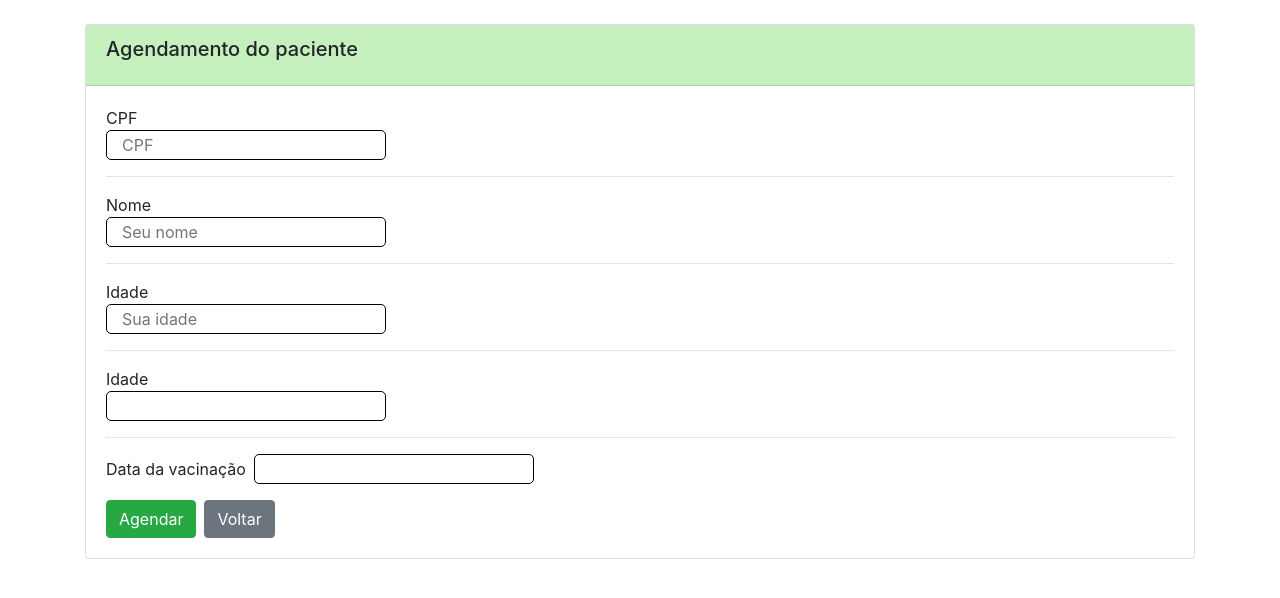
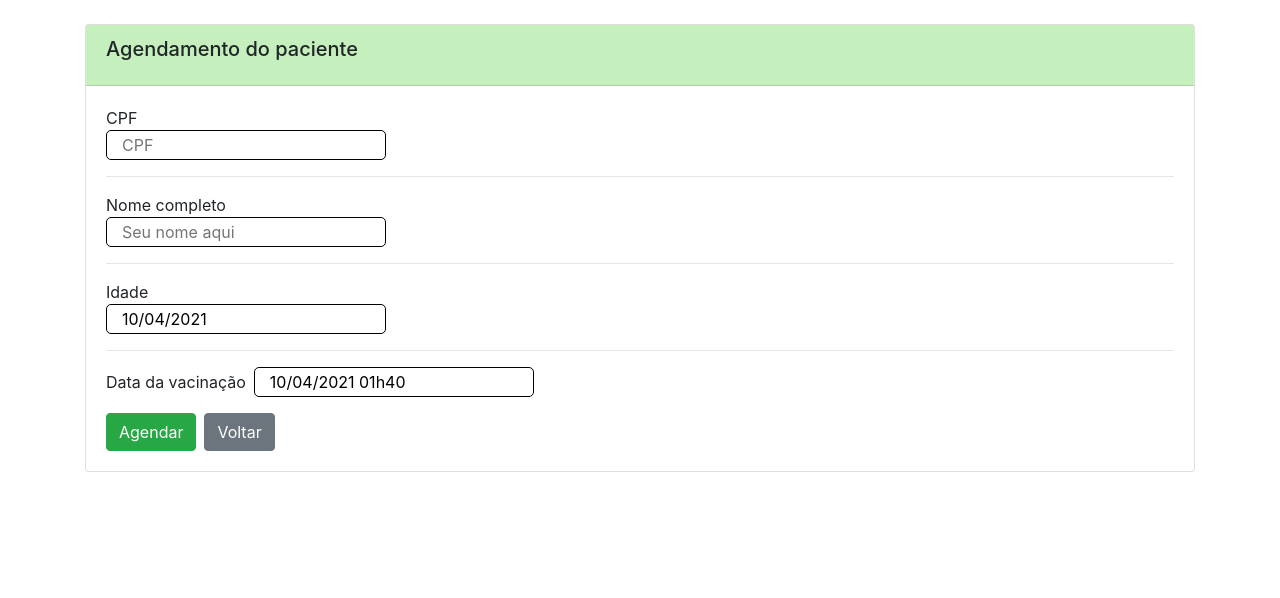
Before and after one commit to tihemetene/desafio-pitang-front, a React (Create React App) app in the folder frontend/: page /user-access in a window 1280 px wide. Shown: the top 598 px of the page. Built offline with nearby package versions, Linux system fonts and the light colour scheme.

Commit message:
Consertado problemas no form, e agora com validações funcionando.

```diff
--- a/frontend/src/components/Agendamentos/index.jsx
+++ b/frontend/src/components/Agendamentos/index.jsx
@@ -1,10 +1,10 @@
 import React from 'react';
-import { Button } from 'react-bootstrap';
 import List from '../List';
 import api from '../../util/api'
+import { Button } from 'react-bootstrap'
 import { toast } from 'react-toastify';
 
-const Agendamentos = () => {
+const Agendamentos = ( {history} ) => {
 
   const remove = async (user) =>{
     try{
@@ -40,6 +40,9 @@ const Agendamentos = () => {
           <input
                 className="m-2"
                 type="checkbox"/>
+                <Button onClick={() => history.push(`/agendamento/${user._id}`)}>
+            Editar
+          </Button>
           <span onClick={() => remove(user)} variant="danger" className="ml-4">🗑</span>
         </>
       ),
--- a/frontend/src/components/List/index.jsx
+++ b/frontend/src/components/List/index.jsx
@@ -1,3 +1,4 @@
+/* eslint-disable react-hooks/exhaustive-deps */
 import React, { useEffect, useState } from 'react';
 import { Spinner } from 'react-bootstrap';
 import axios from '../../util/api'
--- a/frontend/src/components/MeuForm/index.jsx
+++ b/frontend/src/components/MeuForm/index.jsx
@@ -1,6 +1,6 @@
 import React, { useState } from 'react'
 import DatePicker, {registerLocale} from 'react-datepicker'
-import { withFormik, Field, ErrorMessage, Form } from 'formik'
+import { useFormik, Formik } from 'formik'
 import { Button } from 'react-bootstrap'
 import { toast } from 'react-toastify';
 import "react-datepicker/dist/react-datepicker.css";
@@ -11,143 +11,118 @@ import br from 'date-fns/locale/pt-BR'
 
 registerLocale("br", br)
 
-const schema = Yup.object().shape({
-    cpf: Yup.string()
-        .required('Informe o CPF!').length(11, 'CPF inválido!'),
-    name: Yup.string()
-        .required('Nome obrigatório.')
-        .min(1, 'Nome deve conter mais que um caractere.')
-        .max(100, 'Nome deve conter menos que 100 caracteres'),
-    age: Yup.number()
-        .default(function () {return new Date();})
-        .required('Inserção da idade é obrigatório.')
-        .min(0, 'Idade inválida')
-})
 
+const MeuForm = () => {
+    const [age, setAge] = useState(new Date());
+    const [date, setDate] = useState(new Date());
+    const formik = useFormik({
+        initialValues: {
+          cpf: '',
+          name: '',
+          age:  '',
+          date: '',
+        },
+        validationSchema: Yup.object({
+          cpf: Yup.string()
+            .max(11, 'Must be 15 characters or less')
+            .min(11, 'CPF inválido')
+            .required('Required'),
+          name: Yup.string()
+            .max(20, 'Must be 20 characters or less')
+            .required('Campo Obrigatório'),
+        }),
+        onSubmit: values => {
+          values["age"] = age;
+          values["date"] = date;
+          console.log(values)
+          try{
+            axios.post('/user', values);
+            toast.success('Paciente agendado!')
+          }catch(error){
+           toast.warn('ops')
+          }
+          alert(JSON.stringify(values));
+        },
+       });
+       console.log(age)
 
-const comFormik = withFormik({
-    mapPropsToValues: () => ({ cpf: '', name: '', age: '' }),
-    handleSubmit: values => {
-        console.log(values)
-    },
-    isInitialValid: false,
-    validateOnChange: true,
-    validateOnBlur: true,
-    displayName: 'Formik',
-    validationSchema: schema
-})
-
-
-
-const MeuForm = props => {
-    const [startDateAge, setStartDateAge] = useState(new Date());
-    const [startDate, setStartDate] = useState(new Date());
-    const [form, setForm] = useState({
-         cpf: '',
-         name: '',
-         age: '',
-         date :'',
-    })
-
-
-    const addForm = async (event) =>{
-        try{
-            await axios.post('/user', form);
-            toast.success('Paciente cadastrado!');
-            setForm('');
-        }catch(e){
-            toast.error(e.message);
-        }
-    }
-
-    const onChange = ({ target: { name, value } }) => {
-        setForm({
-          ...form,
-          [name]: value,
-        });
-      };
-
-    let dataAtual = new Date();
     let handleColor = time => {
         return time.getHours() >= 8 && time.getHours()  < 18 ? "text-success" : "text-muted";
       };
 
 
     return (
-                <Form onSubmit={addForm}>
+        <Formik>
+            {({ values, setFieldValue })=>(
+                <form onSubmit={formik.handleSubmit}>
                     <div>
                         <span>CPF</span>
                         <br />
-                        <Field
-                            onChange={onChange}
-                            name="cpf"
-                            placeholder="CPF"
-                            type="text"
-                            value={form.cpf}
+                        <input
+                             id="cpf"
+                             name="cpf"
+                             type="text"
+                             placeholder="CPF"
+                             onChange={formik.handleChange}
+                             onBlur={formik.handleBlur}
+                             value={formik.values.cpf}
                         />
-                        <ErrorMessage className="ml-2" style={{color: "red"}} name="cpf" />
-                    </div>
-
-                    <hr />
-                    <div>
-                        <span>Nome</span>
-                        <br />
-                        <Field
-                            onChange={onChange}
-                            name="name"
-                            placeHolder="Seu nome"
-                            type="text"
-                            value={form.name}
-                        />
-                        <ErrorMessage name="name" />
+                        {formik.touched.cpf && formik.errors.cpf ? (
+                        <div>{formik.errors.cpf}</div>
+                        ) : null}
                     </div>
                     <hr />
                     <div>
-                        <span>Idade</span>
+                        <span>Nome completo</span>
                         <br />
-                        <Field
-                        onChange={onChange}
-                        name="age"
-                        placeHolder="Sua idade"
-                        type="text"
-                        value={form.age}
+                        <input
+                             id="name"
+                             name="name"
+                             type="text"
+                             placeholder="Seu nome aqui"
+                             onChange={formik.handleChange}
+                             onBlur={formik.handleBlur}
+                             value={formik.values.name}
                         />
+                        {formik.touched.name && formik.errors.name ? (
+                        <div>{formik.errors.name}</div>
+                        ) : null}
                     </div>
                     <hr />
                     <div>
                         <span>Idade</span>
                         <br />
                         <DatePicker
-                        selected={startDateAge}
-                        onChange={date => setStartDateAge(date)}
+                        name="age"
+                        selected={age}
+                        onChange={date => setAge(date)}
                         locale={br}
                         dateFormat="dd/MM/yyyy"
                         showYearDropdown
+                        scrollableYearDropdown
                         showMonthDropdown
-                        name="age"
-                        value={form.age}
                         />
                     </div>
                     <hr />
                     <div>
                         <span className="mr-2">Data da vacinação</span>
                         <DatePicker
-                        selected={startDate}
-                        onChange={date => setStartDate(date)}
+                        name="date"
+                        selected={date}
+                        onChange={date => setDate(date)}
                         locale={br}
                         showTimeSelect
                         timeClassName={handleColor}
-                        minDate={dataAtual}
+                        minDate={new Date()}
                         dateFormat="dd/MM/yyyy HH'h'mm"
-                        showYearDropdown
-                        showMonthDropdown
-                        value={form.date}
                         />
                     </div>
                     <Button className="mt-3" variant="success" type="submit"> Agendar </Button>
                     <a className="btn btn-secondary ml-2 mt-3" href="/">Voltar</a>
-                </Form>
-    )
+                </form>
+                )}
+                </Formik>
+                );
 };
 
-export default comFormik(MeuForm);
+export default MeuForm;
--- /dev/null
+++ b/frontend/src/components/MeuForm/teste.jsx
@@ -0,0 +1,103 @@
+import React, {useState} from 'react';
+ import { useFormik, Formik }  from 'formik';
+ import * as Yup from 'yup';
+ import axios from '../../util/api'
+ import { toast } from 'react-toastify'
+ import DatePicker, {registerLocale} from 'react-datepicker'
+ import "react-datepicker/dist/react-datepicker.css";
+ import br from 'date-fns/locale/pt-BR'
+ registerLocale("br", br)
+
+ const SignupForm = () => {
+  const [age, setAge] = useState(new Date());
+  const [date, setDate] = useState(new Date());
+   const formik = useFormik({
+     initialValues: {
+       cpf: '',
+       name: '',
+       age:  '',
+       date: '',
+     },
+     validationSchema: Yup.object({
+       cpf: Yup.string()
+         .max(15, 'Must be 15 characters or less')
+         .required('Required'),
+       name: Yup.string()
+         .max(20, 'Must be 20 characters or less')
+         .required('Required'),
+     }),
+     onSubmit: values => {
+       values["age"] = age;
+       values["date"] = date;
+       console.log(values)
+       try{
+         axios.post('/user', values);
+         toast.success('Paciente agendado!')
+       }catch(error){
+        toast.warn('ops')
+       }
+       alert(JSON.stringify(values));
+     },
+    });
+    console.log(age)
+
+   return (
+     <Formik>
+       {({ values, setFieldValue })=> (
+     <form onSubmit={formik.handleSubmit}>
+       <label htmlFor="cpf">cpf</label>
+       <input
+         id="cpf"
+         name="cpf"
+         type="text"
+         onChange={formik.handleChange}
+         onBlur={formik.handleBlur}
+         value={formik.values.cpf}
+       />
+       {formik.touched.cpf && formik.errors.cpf ? (
+         <div>{formik.errors.cpf}</div>
+       ) : null}
+       <label htmlFor="name">nome</label>
+       <input
+         id="name"
+         name="name"
+         type="text"
+         onChange={formik.handleChange}
+         onBlur={formik.handleBlur}
+         value={formik.values.name}
+       />
+       {formik.touched.name && formik.errors.name ? (
+         <div>{formik.errors.name}</div>
+       ) : null}
+       <label>idade</label>
+       {/* <DatePicker
+          selected={age}
+          name="age"
+          onChange={date => setAge(date)}
+           dateFormat="dd-MM-yyyy"
+           placeholderText="dd-mm-yyyy"
+           scrollableYearDropdown
+           showYearDropdown
+           scrollableMonthDropdown
+           showMonthDropdown
+           setFieldValue={formik.values.age}
+           />              */}
+           <DatePicker
+           name="age"
+           selected={age}
+           onChange={date => setAge(date)}
+           />
+           <label>Data do agendamento</label>
+           <DatePicker
+           name="date"
+           selected={date}
+           onChange={date => setDate(date)}
+           />
+       <button type="submit">Submit</button>
+     </form>
+     )}
+     </Formik>
+   );
+ };
+
+ export default SignupForm;
--- a/frontend/src/util/api.js
+++ b/frontend/src/util/api.js
@@ -3,7 +3,7 @@ import axios from 'axios'
 const { REACT_APP_API_BASE_URL } = process.env;
 
 const myAxios = axios.create({
-  baseURL: 'http://localhost:3333/api',
+  baseURL: REACT_APP_API_BASE_URL,
 });
 
 export default myAxios;
```
Also changed, not shown: frontend/src/components/MeuForm/validation.jsx (added, +17 -0 lines), frontend/src/routes.jsx (+6 -1 lines).
